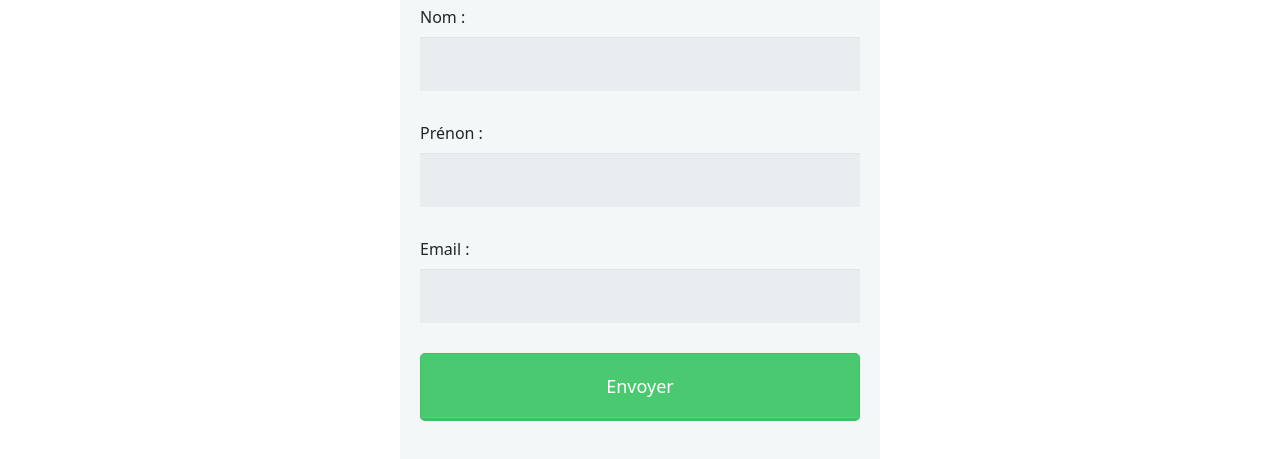
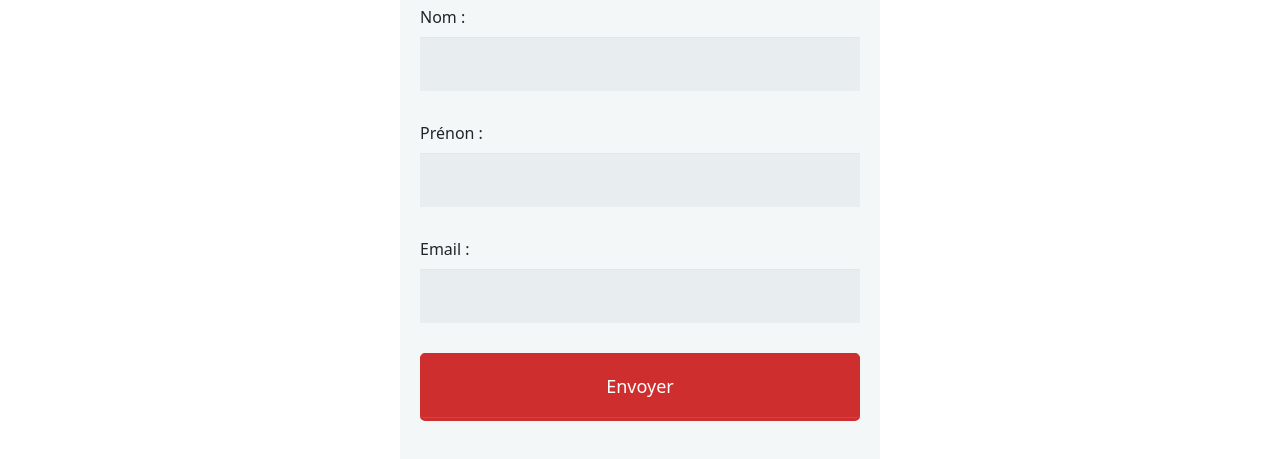
Before and after one commit to Rom001/ndi-2022, a plain HTML site: page exo1.html in a window 1280 px wide. Shown: the part 193-652 px from the top of the page. Drawn offline with nearby package versions, Linux system fonts and the light colour scheme.

Commit message:
couleur formulaire

```diff
--- a/exo1.css
+++ b/exo1.css
@@ -40,13 +40,13 @@ select {
 button {
   padding: 19px 39px 18px 39px;
   color: #fff;
-  background-color: #4bc970;
+  background-color: #cf2e2e;
   font-size: 18px;
   text-align: center;
   font-style: normal;
   border-radius: 5px;
   width: 100%;
-  border: 1px solid #3ac162;
+  border: 1px solid #cf2e2e;
   border-width: 1px 1px 3px;
   box-shadow: 0 -1px 0 rgba(255, 255, 255, 0.1) inset;
   margin-bottom: 10px;
```
